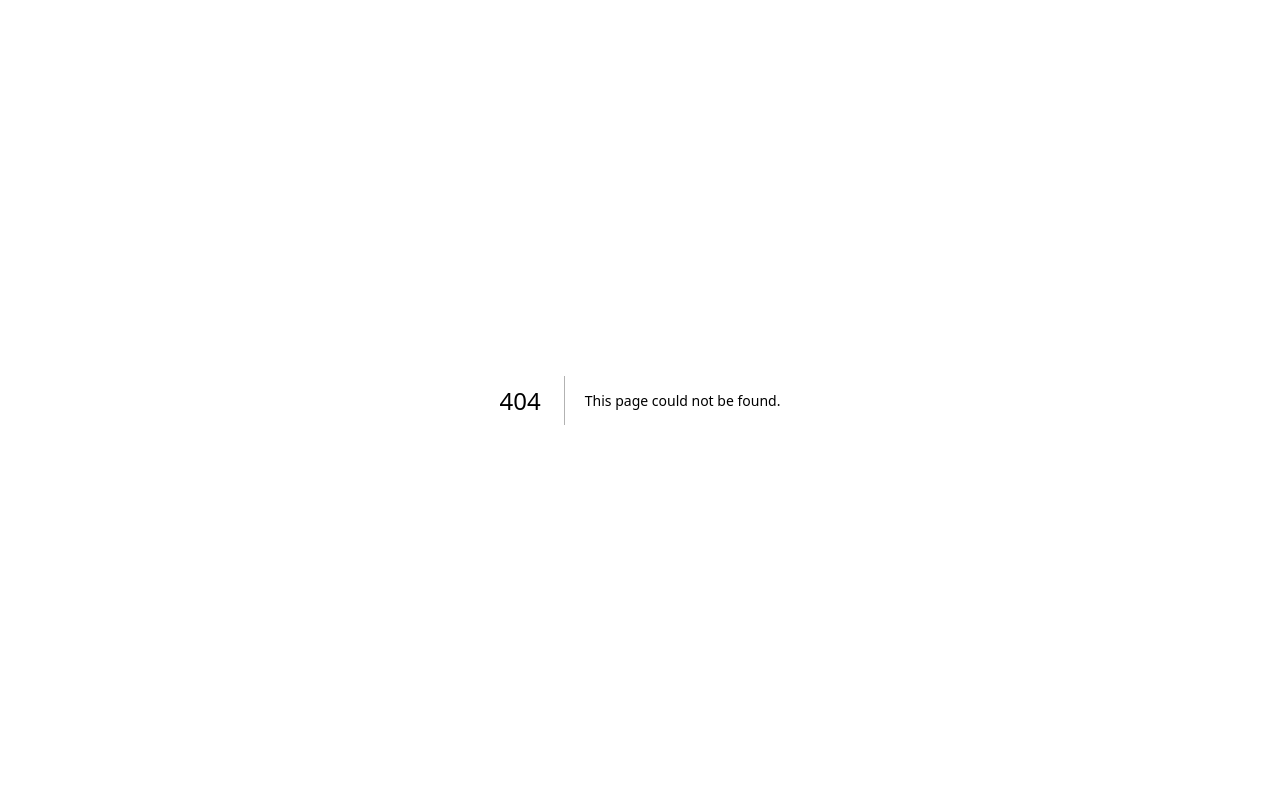
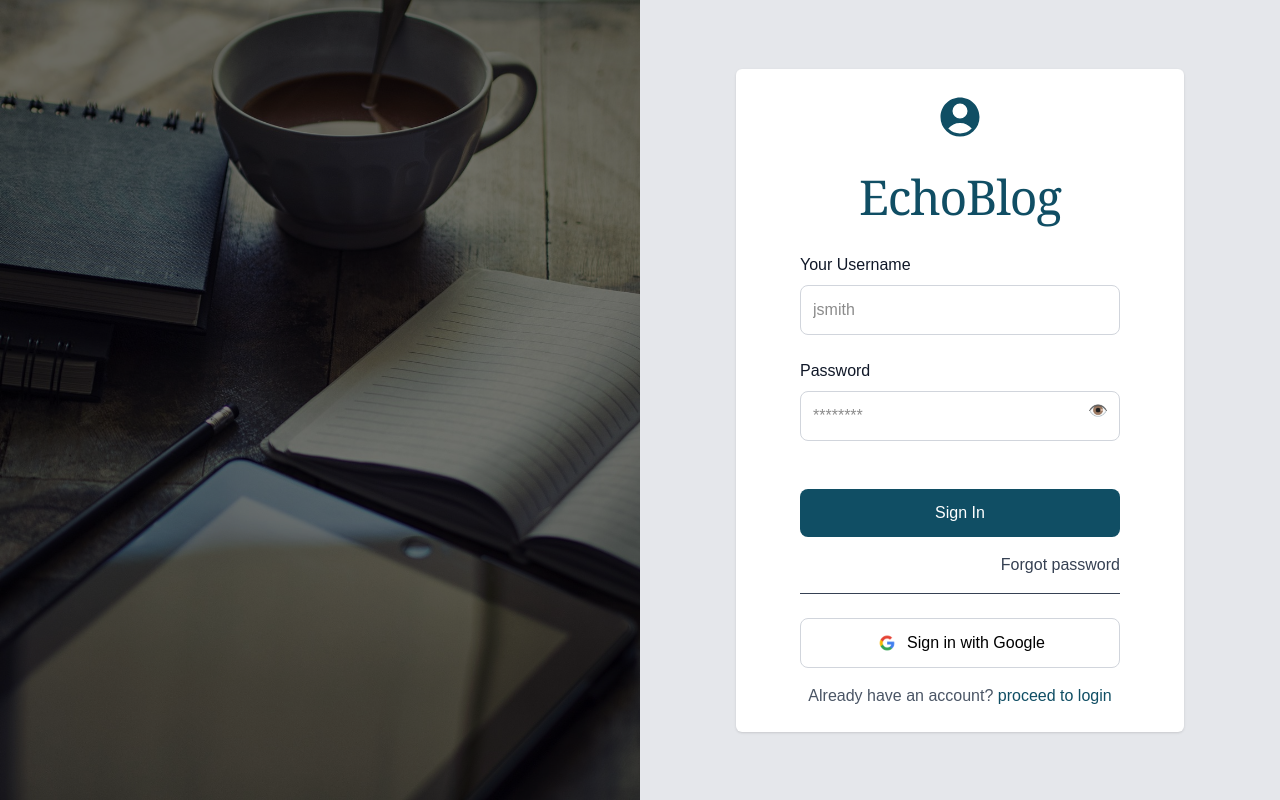
Before and after one commit to maxmulla23/blog, a Next.js app in the folder blogui/: page /signup in a window 1280 px wide. Before the commit this address had no page. Built offline with nearby package versions, Linux system fonts and the light colour scheme.

Commit message:
signup page

```diff
--- a/blogui/app/page.js
+++ b/blogui/app/page.js
@@ -28,7 +28,7 @@
                   magni laudantium delectus quasi illum repellat neque laboriosam,
                 </h2>
                 <div className="flex items-center justify-center mt-4">
-                    <button type="button" className="px-4 py-2 mr-4 text-white uppercase bg-cyan-900 rounded-lg border-2 border-transparent text-md hover:bg-gray-900">
+                    <button type="button" onClick={() => router.push('/signup')} className="px-4 py-2 mr-4 text-white uppercase bg-cyan-900 rounded-lg border-2 border-transparent text-md hover:bg-gray-900">
                         register now
                     </button>
 
--- /dev/null
+++ b/blogui/app/signup/page.js
@@ -0,0 +1,95 @@
+"use client"
+import Image from "next/image"
+import { UserCircleIcon } from '@heroicons/react/24/solid'
+import { useState } from "react"
+
+export default function Page() {
+    const [passwordShown, setPasswordShown] = useState(false)
+    const togglePasswordVisibility = () => setPasswordShown((cur) => !cur)
+    return(
+        <div className="min-h-screen flex ">
+            <div className="w-1/2 relative">
+                  <Image
+                    src="/signup.jpg"
+                    alt="Login Background"
+                    layout="fill"
+                    objectFit="cover"
+                    className="absolute inset-0"
+                  />
+                  <div className="absolute inset-0 bg-black opacity-50"></div>
+                </div>
+                <div className="w-1/2 flex items-center justify-center p-12 bg-gray-200">
+                <div className="w-full max-w-md space-y-8 px-4 py-6 bg-white rounded-md shadow-sm">
+            <UserCircleIcon className="mx-auto h-12 w-auto text-cyan-900" />
+            <h2 className="mt-4 text-center text-5xl font-serif tracking-tight text-cyan-900">
+                EchoBlog
+            </h2>
+              <div className='flex justify-center items-center'>
+              <div className="w-full max-w-xs">
+              <form className="mx-auto max-w-md text-left">
+                  <div className="mb-6">
+                    <label htmlFor="email" className="block font-medium text-gray-900 mb-2">
+                      Your Username
+                    </label>
+                    <input
+                      id="username"
+                      type="text"
+                      name="username"
+                      placeholder="jsmith"
+                      className="w-full p-3 border border-gray-300 rounded-lg focus:border-cyan-500"
+                    />
+                  </div>
+                  <div className="mb-6 relative">
+                    <label htmlFor="password" className="block font-medium text-gray-900 mb-2">
+                      Password
+                    </label>
+                    <input
+                      id="password"
+                      type={passwordShown ? "text" : "password"}
+                      placeholder="********"
+                      className="w-full p-3 border border-gray-300 rounded-lg focus:border-blue-500"
+                    />
+                    <button
+                      type="button"
+                      onClick={togglePasswordVisibility}
+                      className="absolute right-3 top-10 text-gray-500 hover:text-gray-700"
+                    >
+                      {passwordShown ? "🙈" : "👁️"}
+                    </button>
+                  </div>
+                  <button className="bg-cyan-900 hover:bg-gray-800 text-white w-full py-3 rounded-lg mt-6">
+                    Sign In
+                  </button>
+                  <div className="flex justify-end mt-4">
+                    <a href="#" className="text-gray-700 font-medium">
+                      Forgot password
+                    </a>
+                  </div>
+                  <hr className="mt-4 border-gray-700"/>
+                  <button
+                    type="button"
+                    className="border border-gray-300 w-full py-3 mt-6 text-black rounded-lg flex items-center justify-center gap-2"
+                  >
+                    <Image
+                      src="/googlelogo.png"
+                      alt="Google Logo"
+                      width={24}
+                      height={24}
+                      className="h-6 w-6"
+                    />
+                    Sign in with Google
+                  </button>
+                  <p className="text-center text-gray-600 mt-4">
+                    Already have an account?{" "}
+                    <a href="/login" className="text-cyan-900 font-medium">
+                      proceed to login
+                    </a>
+                  </p>
+                </form>
+          </div>
+          </div>
+          </div>
+                </div>
+              </div>
+    )
+}
```
